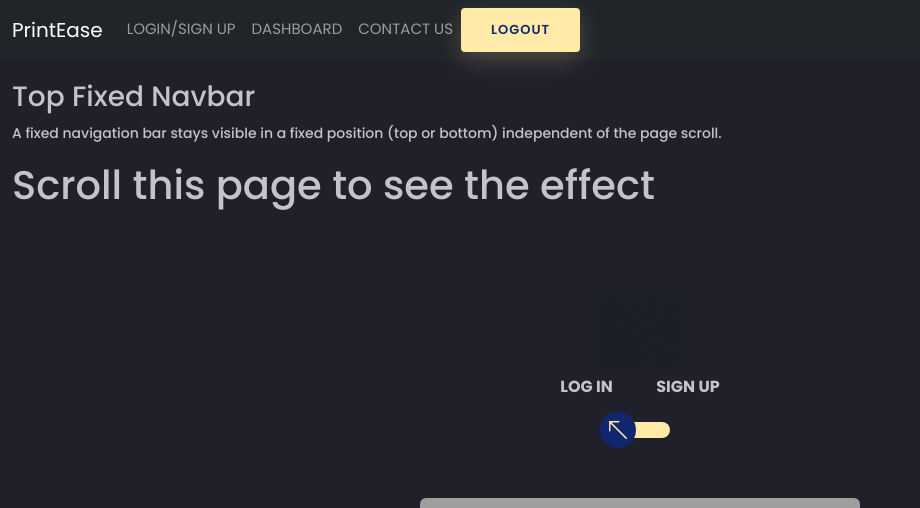
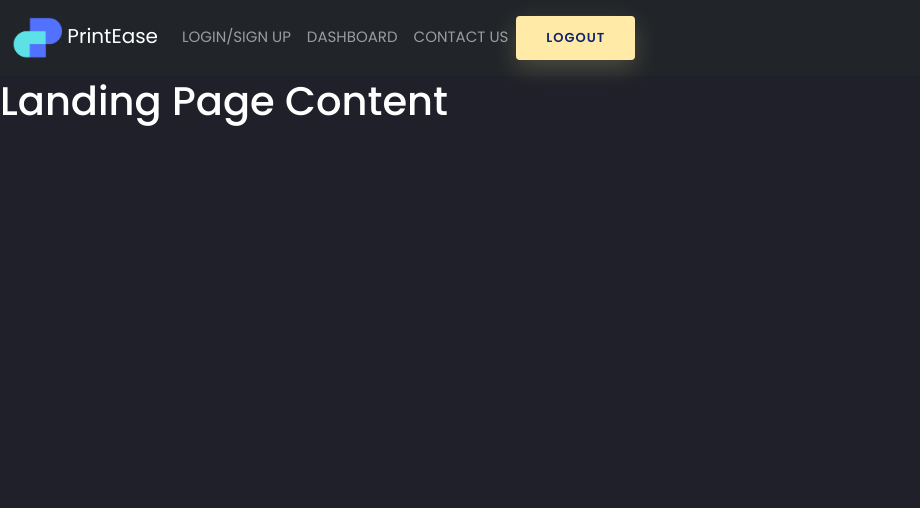
Before and after one commit to Samuel-2552/PrintEaseHackathon, a Flask app: page / in a window 1280 px wide. Shown: the top 508 px of the page, without its empty margins (0-920 px from the left). After the commit the page ends 126 px from the top, so only its background shows below. Run offline with Flask 2, Linux system fonts and the light colour scheme; grey boxes are pictures that could not be loaded.

Commit message:
All the nav bars updated

```diff
--- a/app.py
+++ b/app.py
@@ -15,10 +15,10 @@ def connect_db():
     return connection
 
 @app.route('/')
-def index():
+def landing():
     if 'username' in session:
         return redirect(url_for('dashboard'))
-    return render_template("index.html", fav_icon=fav_icon, load_img=load_img)
+    return render_template("landing.html", fav_icon=fav_icon, load_img=load_img)
 
 
 @app.route('/signup', methods=['GET', 'POST'])
@@ -75,7 +75,7 @@ def forgot():
 @app.route('/dashboard',methods=['GET', 'POST'])
 def dashboard():
     if 'username' not in session:
-        return redirect('/')
+        return redirect('/login')
     # Get the username from the session
     useremail = session['username']
     conn = sqlite3.connect('users.db')
--- a/templates/index.html
+++ b/templates/index.html
@@ -1,5 +1,6 @@
 <!DOCTYPE html>
 <html lang="en">
+
 <head>
   <meta charset="UTF-8">
   <meta http-equiv="X-UA-Compatible" content="IE=edge">
@@ -21,14 +22,17 @@
 
   <script>
     if (window.performance && window.performance.navigation.type === window.performance.navigation.TYPE_BACK_FORWARD) {
-        window.location="http://127.0.0.1:5000";
+      window.location = "http://127.0.0.1:5000";
     }
   </script>
 </head>
+
 <body>
+  <img src="{{load_img}}" id="loading">
+  <div class="content">
     <nav class="navbar navbar-expand-sm bg-dark navbar-dark fixed-top">
       <div class="container-fluid">
-      <a class="navbar-brand" href="#">PrintEase</a>
+          <a class="navbar-brand" href="/"><img src="{{fav_icon}}" height="50px"> PrintEase</a>
 
 
           <button class="navbar-toggler" type="button" data-bs-toggle="collapse" data-bs-target="#collapsibleNavbar">
@@ -38,38 +42,27 @@
           <div class="collapse navbar-collapse" id="collapsibleNavbar">
               <ul class="navbar-nav">
                   <li class="nav-item">
-            <a class="nav-link" href="#">LOGIN/SIGN UP</a>
+                      <a class="nav-link" href="/login">LOGIN/SIGN UP</a>
                   </li>
                   <li class="nav-item">
-            <a class="nav-link" href="#">DASHBOARD</a>
+                      <a class="nav-link" href="/dashboard">DASHBOARD</a>
                   </li>
                   <li class="nav-item">
-            <a class="nav-link" href="#">CONTACT US</a>
+                      <a class="nav-link" href="/contact">CONTACT US</a>
                   </li>
                   <button class="btn btn-primary" type="button">LOGOUT</button>
               </ul>
           </div>
 
       </div>
-
-
   </nav>
-  <div class="container-fluid" style="margin-top:80px" >
-    <h3>Top Fixed Navbar</h3>
-    <p>A fixed navigation bar stays visible in a fixed position (top or bottom) independent of the page scroll.</p>
-    <h1>Scroll this page to see the effect</h1>
-  </div>
-
-  <img src="{{load_img}}" id="loading">
-  <div class="content">
     <div class="section">
       <div class="container">
         <div class="row full-height justify-content-center">
           <div class="col-12 text-center align-self-center py-5">
-            <img src="{{load_img}}" style="height:80px;width:auto;">
             <div class="section pb-5 pt-5 pt-sm-2 text-center">
               <h6 class="mb-0 pb-3"><span>Log In </span><span>Sign Up</span></h6>
-                    <input class="checkbox" type="checkbox" id="reg-log" name="reg-log"/>
+              <input class="checkbox" type="checkbox" id="reg-log" name="reg-log" />
               <label for="reg-log"></label>
               <div class="card-3d-wrap mx-auto">
                 <div class="card-3d-wrapper">
@@ -80,11 +73,13 @@
                         <h4 class="mb-4 pb-3">Welcome to PrintEase</h4>
                         <form action="/login" method="post">
                           <div class="form-group mt-2">
-                            <input type="email" name="logemail" class="form-style" placeholder="Email" id="logemail" autocomplete="off" required>
+                            <input type="email" name="logemail" class="form-style" placeholder="Email" id="logemail"
+                              autocomplete="off" required>
                             <i class="input-icon bi bi-envelope-at"></i>
                           </div>
                           <div class="form-group mt-2">
-                            <input type="password" name="logpass" class="form-style" placeholder="Password" id="logpass" autocomplete="off" required>
+                            <input type="password" name="logpass" class="form-style" placeholder="Password" id="logpass"
+                              autocomplete="off" required>
                             <i class="input-icon bi bi-key"></i>
                           </div>
                           <input class="btn mt-4" type="submit" value="Log In">
@@ -100,19 +95,23 @@
                         <h4 class="mb-4 pb-3">Welcome to PrintEase</h4>
                         <form action="/signup" method="post">
                           <div class="form-group">
-                            <input type="text" name="logname" class="form-style" placeholder="Username" id="logname" autocomplete="off" required>
+                            <input type="text" name="logname" class="form-style" placeholder="Username" id="logname"
+                              autocomplete="off" required>
                             <i class="input-icon bi bi-person"></i>
                           </div>
                           <div class="form-group mt-2">
-                          <input type="tel" name="lognumber" class="form-style" placeholder="Phone Number" id="logname" autocomplete="off" maxlength="10" minlength="0" required>
+                            <input type="tel" name="lognumber" class="form-style" placeholder="Phone Number"
+                              id="logname" autocomplete="off" maxlength="10" minlength="0" required>
                             <i class="input-icon bi bi-telephone"></i>
                           </div>
                           <div class="form-group mt-2">
-                            <input type="email" name="logemail" class="form-style" placeholder="Email" id="logemail" autocomplete="off" required>
+                            <input type="email" name="logemail" class="form-style" placeholder="Email" id="logemail"
+                              autocomplete="off" required>
                             <i class="input-icon bi bi-envelope-at"></i>
                           </div>
                           <div class="form-group mt-2">
-                            <input type="password" name="logpass" class="form-style" placeholder="Password" id="logpass" autocomplete="off" required>
+                            <input type="password" name="logpass" class="form-style" placeholder="Password" id="logpass"
+                              autocomplete="off" required>
                             <i class="input-icon bi bi-key"></i>
                           </div>
                           <input class="btn mt-4" type="submit" value="Sign Up">
@@ -129,7 +128,7 @@
     </div>
   </div>
   <script>
-    setTimeout(function() {
+    setTimeout(function () {
       document.getElementById("loading").style.display = "none";
       document.querySelector(".content").style.display = "block";
     }, 3000);
--- /dev/null
+++ b/templates/landing.html
@@ -0,0 +1,73 @@
+<!DOCTYPE html>
+<html lang="en">
+
+<head>
+    <meta charset="UTF-8">
+    <meta http-equiv="X-UA-Compatible" content="IE=edge">
+    <meta name="viewport" content="width=device-width, initial-scale=1.0">
+    <link href="https://cdn.jsdelivr.net/npm/bootstrap@5.2.3/dist/css/bootstrap.min.css" rel="stylesheet">
+
+
+    <!-- <link rel="stylesheet" href="https://cdn.jsdelivr.net/npm/@fortawesome/fontawesome-free@6.3.1/css/fontawesome.min.css" integrity="sha384-QYIZto+st3yW+o8+5OHfT6S482Zsvz2WfOzpFSXMF9zqeLcFV0/wlZpMtyFcZALm" crossorigin="anonymous"> -->
+    <!-- navbar -->
+    <!-- FIXED TOP -->
+    <link href="https://cdn.jsdelivr.net/npm/bootstrap@5.2.3/dist/css/bootstrap.min.css" rel="stylesheet">
+    <script src="https://cdn.jsdelivr.net/npm/bootstrap@5.2.3/dist/js/bootstrap.bundle.min.js"></script>
+
+    <link rel="stylesheet" href="static\index_style.css">
+
+    <title>PrintEase</title>
+    <link rel="icon" type="image/x-icon" href="{{fav_icon}}">
+
+
+    <script>
+        if (window.performance && window.performance.navigation.type === window.performance.navigation.TYPE_BACK_FORWARD) {
+            window.location = "http://127.0.0.1:5000";
+        }
+    </script>
+</head>
+
+<body>
+    <img src="{{load_img}}" id="loading">
+    <div class="content">
+        <nav class="navbar navbar-expand-sm bg-dark navbar-dark fixed-top">
+            <div class="container-fluid">
+                <a class="navbar-brand" href="/"><img src="{{fav_icon}}" height="50px"> PrintEase</a>
+
+
+                <button class="navbar-toggler" type="button" data-bs-toggle="collapse" data-bs-target="#collapsibleNavbar">
+                    <span class="navbar-toggler-icon"></span>
+
+                </button>
+                <div class="collapse navbar-collapse" id="collapsibleNavbar">
+                    <ul class="navbar-nav">
+                        <li class="nav-item">
+                            <a class="nav-link" href="/login">LOGIN/SIGN UP</a>
+                        </li>
+                        <li class="nav-item">
+                            <a class="nav-link" href="/dashboard">DASHBOARD</a>
+                        </li>
+                        <li class="nav-item">
+                            <a class="nav-link" href="/contact">CONTACT US</a>
+                        </li>
+                        <button class="btn btn-primary" type="button">LOGOUT</button>
+                    </ul>
+                </div>
+
+            </div>
+        </nav>
+        <br>
+        <br>
+        <br>
+        <h1 style="color:white">Landing Page Content</h1>
+    </div>
+    <script>
+        setTimeout(function () {
+            document.getElementById("loading").style.display = "none";
+            document.querySelector(".content").style.display = "block";
+        }, 3000);
+    </script>
+    <script src="https://cdn.jsdelivr.net/npm/bootstrap@5.2.3/dist/js/bootstrap.bundle.min.js"></script>
+</body>
+
+</html>
```
Also changed, not shown: templates/contact.html (+102 -134 lines), templates/forgot.html (+19 -22 lines). Lines whose indentation alone changed are shown as unchanged.
